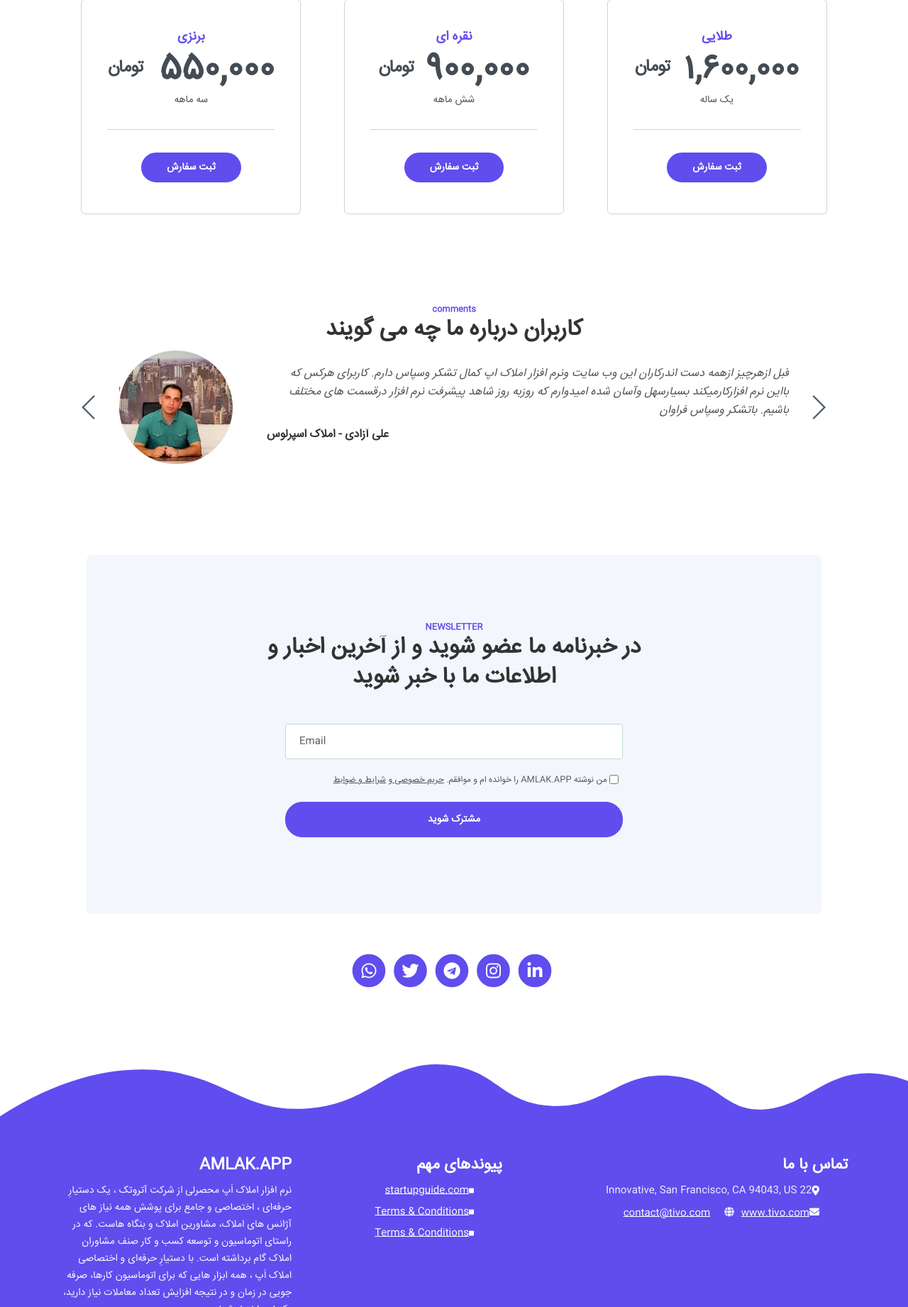
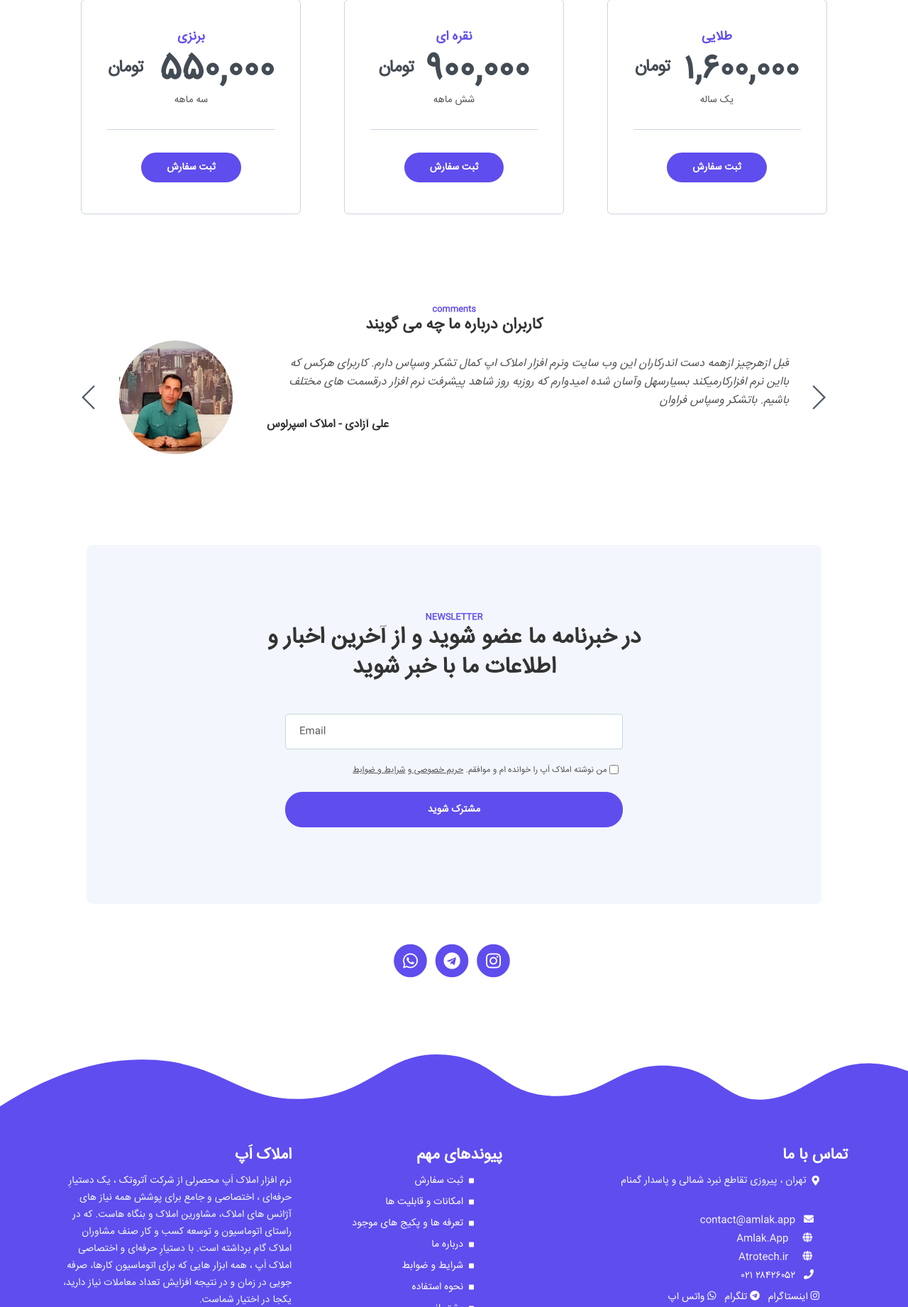
Before and after one commit to nimadorostkar/tivo, a Django app: page / in a window 1280 px wide. Shown: the part 4658-6500 px from the top of the page at 71% size. Run offline with Django 3.2, Linux system fonts and the light colour scheme; parts of the project's set-up code (start-up, migrations or seed data) failed here and were passed over; some libraries are stand-ins or nearby versions.

Commit message:
footer design done

```diff
--- a/templates/base.html
+++ b/templates/base.html
@@ -84,18 +84,9 @@
                           <a class="nav-link page-scroll" href="#details"> درباره ما </a>
                       </li>
 
-                      <!-- Dropdown Menu -->
-                      <li class="nav-item dropdown">
-                          <a class="nav-link dropdown-toggle page-scroll" href="#video" id="navbarDropdown" role="button" aria-haspopup="true" aria-expanded="false"> نحوه استفاده </a>
-                          <div class="dropdown-menu" aria-labelledby="navbarDropdown">
-                              <a class="dropdown-item" href="article-details.html"><span class="item-text">ARTICLE DETAILS</span></a>
-                              <div class="dropdown-items-divide-hr"></div>
-                              <a class="dropdown-item" href="terms-conditions.html"><span class="item-text">TERMS CONDITIONS</span></a>
-                              <div class="dropdown-items-divide-hr"></div>
-                              <a class="dropdown-item" href="privacy-policy.html"><span class="item-text">PRIVACY POLICY</span></a>
-                          </div>
+                      <li class="nav-item">
+                          <a class="nav-link page-scroll" href="#pricing"> پشتیبانی </a>
                       </li>
-                      <!-- end of dropdown menu -->
 
                       <li class="nav-item">
                           <a class="nav-link page-scroll" href="#pricing"> تعرفه ها </a>
@@ -105,7 +96,7 @@
                       <li class="nav-item dropdown">
                           <a class="nav-link dropdown-toggle page-scroll" href="#video" id="navbarDropdown" role="button" aria-haspopup="true" aria-expanded="false"> سایر صفحات </a>
                           <div class="dropdown-menu" aria-labelledby="navbarDropdown">
-                              <a class="dropdown-item" href="article-details.html"><span class="item-text">ARTICLE DETAILS</span></a>
+                              <a class="dropdown-item" href="article-details.html"><span class="item-text"> نحوه استفاده  </span></a>
                               <div class="dropdown-items-divide-hr"></div>
                               <a class="dropdown-item" href="terms-conditions.html"><span class="item-text">TERMS CONDITIONS</span></a>
                               <div class="dropdown-items-divide-hr"></div>
@@ -139,7 +130,7 @@
             <div class="row">
                 <div class="col-md-4">
                     <div class="footer-col first" dir="rtl" align="right">
-                        <h4> AMLAK.APP </h4>
+                        <h4>  املاک اَپ </h4>
                         <p class="p-small">
                            نرم افزار املاک اَپ محصرلی از شرکت <a href="http://www.Atrotech.ir" target="_blank" style="color:white;text-decoration: none;"> آتروتک </a> ، یک دستیارِ حرفه‌ای ، اختصاصی و جامع برای پوشش همه نیاز های آژانس های املاک، مشاورین املاک و بنگاه هاست. که در راستای اتوماسیون و توسعه کسب و کار صنف مشاوران املاک گام برداشته است. با دستیارِ حرفه‌ای و اختصاصی املاک اَپ ، همه ابزار هایی که برای اتوماسیون کارها، صرفه جویی در زمان و در نتیجه افزایش تعداد معاملات نیاز دارید، یکجا در اختیار شماست.
                         </p>
@@ -150,16 +141,32 @@
                         <h4> پیوندهای مهم </h4>
                         <ul class="list-unstyled li-space-lg p-small">
                             <li class="media">
-                                <i class="fas fa-square"></i>
-                                <div class="media-body">  <a class="white" href="#your-link"> startupguide.com </a> </div>
+                                <i class="fas fa-square"></i> &nbsp;&nbsp;
+                                <div class="media-body">  <a class="white" href="#your-link" style="color:white;text-decoration: none;"> ثبت سفارش </a> </div>
                             </li>
                             <li class="media">
-                                <i class="fas fa-square"></i>
-                                <div class="media-body"> <a class="white" href="terms-conditions.html"> Terms & Conditions </a> </div>
+                                <i class="fas fa-square"></i> &nbsp;&nbsp;
+                                <div class="media-body"> <a class="white" href="terms-conditions.html" style="color:white;text-decoration: none;"> امکانات و قابلیت ها </a> </div>
                             </li>
                             <li class="media">
-                                <i class="fas fa-square"></i>
-                                <div class="media-body"> <a class="white" href="terms-conditions.html"> Terms & Conditions </a> </div>
+                                <i class="fas fa-square"></i> &nbsp;&nbsp;
+                                <div class="media-body"> <a class="white" href="terms-conditions.html" style="color:white;text-decoration: none;"> تعرفه ها و پکیج های موجود </a> </div>
+                            </li>
+                            <li class="media">
+                                <i class="fas fa-square"></i> &nbsp;&nbsp;
+                                <div class="media-body"> <a class="white" href="terms-conditions.html" style="color:white;text-decoration: none;"> درباره ما </a> </div>
+                            </li>
+                            <li class="media">
+                                <i class="fas fa-square"></i> &nbsp;&nbsp;
+                                <div class="media-body"> <a class="white" href="terms-conditions.html" style="color:white;text-decoration: none;"> شرایط و ضوابط </a> </div>
+                            </li>
+                            <li class="media">
+                                <i class="fas fa-square"></i> &nbsp;&nbsp;
+                                <div class="media-body"> <a class="white" href="terms-conditions.html" style="color:white;text-decoration: none;"> نحوه استفاده </a> </div>
+                            </li>
+                            <li class="media">
+                                <i class="fas fa-square"></i> &nbsp;&nbsp;
+                                <div class="media-body"> <a class="white" href="terms-conditions.html" style="color:white;text-decoration: none;"> پشتیبانی </a> </div>
                             </li>
                         </ul>
                     </div>
@@ -169,12 +176,22 @@
                         <h4> تماس با ما </h4>
                         <ul class="list-unstyled li-space-lg p-small">
                             <li class="media">
-                                <i class="fas fa-map-marker-alt"></i>
-                                <div class="media-body">22 Innovative, San Francisco, CA 94043, US</div>
+                                <i class="fas fa-map-marker-alt"></i> &nbsp;&nbsp;
+                                <div class="media-body"> تهران ، پیروزی تقاطع نبرد شمالی و پاسدار گمنام </div>
                             </li>
                             <li class="media">
-                                <i class="fas fa-envelope"></i>
-                                <div class="media-body"><a class="white" href="mailto:contact@tivo.com">contact@tivo.com</a> <i class="fas fa-globe"></i><a class="white" href="#your-link">www.tivo.com</a></div>
+                                <div class="media-body">
+                                  <br>
+                                  &nbsp; <i class="fas fa-envelope"></i> &nbsp; <a class="white" style="color:white;text-decoration: none;" href="mailto:contact@tivo.com"> contact@amlak.app</a> <br>
+                                  <i class="fas fa-globe"></i>  <a class="white" style="color:white;text-decoration: none;" href="#your-link"> Amlak.App</a> <br>
+                                  <i class="fas fa-globe"></i>  <a class="white" style="color:white;text-decoration: none;" href="#your-link"> Atrotech.ir</a> <br>
+                                  &nbsp; <i class="fas fa-phone"></i> &nbsp; <a dir="ltr" class="white" style="color:white;text-decoration: none;" href="log-in.html"> ۰۲۱ ۲۸۴۲۶۰۵۲  </a>
+                                </div>
+                            </li>
+                            <li class="media"><br>
+                              <a href="#your-link" class="white" style="color:white;text-decoration: none;"> <i class="fab fa-instagram"></i> اینستاگرام</a> &nbsp;&nbsp;&nbsp;
+                              <a href="#your-link" class="white" style="color:white;text-decoration: none;"> <i class="fab fa-telegram"></i> تلگرام</a> &nbsp;&nbsp;&nbsp;
+                              <a href="#your-link" class="white" style="color:white;text-decoration: none;"> <i class="fab fa-whatsapp"></i> واتس اپ</a>
                             </li>
                         </ul>
                     </div>
--- a/templates/index.html
+++ b/templates/index.html
@@ -457,7 +457,7 @@
         <div class="row" dir="rtl" align="center">
             <div class="col-lg-12">
                 <div class="above-heading">comments</div>
-                <h2 class="h2-heading"> کاربران درباره ما چه می گویند </h2>
+                <h4 class="h2-heading"> کاربران درباره ما چه می گویند </h4>
             </div> <!-- end of col -->
         </div> <!-- end of row -->
 
@@ -554,7 +554,7 @@
                               <div class="help-block with-errors"></div>
                           </div>
                           <div class="form-group checkbox" dir="rtl" align="right">
-                              <input type="checkbox" id="nterms" value="Agreed-to-Terms" required> من نوشته AMLAK.APP را خوانده ام و موافقم. <a href="privacy-policy.html"> حریم خصوصی </a> و <a href="terms-conditions.html"> شرایط و ضوابط </a>
+                              <input type="checkbox" id="nterms" value="Agreed-to-Terms" required> من نوشته املاک اَپ را خوانده ام و موافقم. <a href="privacy-policy.html"> حریم خصوصی </a> و <a href="terms-conditions.html"> شرایط و ضوابط </a>
                               <div class="help-block with-errors"></div>
                           </div>
                           <div class="form-group">
@@ -581,12 +581,6 @@
                       <span class="fa-stack">
                           <a href="#your-link">
                               <i class="fas fa-circle fa-stack-2x"></i>
-                              <i class="fab fa-twitter fa-stack-1x"></i>
-                          </a>
-                      </span>
-                      <span class="fa-stack">
-                          <a href="#your-link">
-                              <i class="fas fa-circle fa-stack-2x"></i>
                               <i class="fab fa-telegram fa-stack-1x"></i>
                           </a>
                       </span>
@@ -594,12 +588,6 @@
                           <a href="#your-link">
                               <i class="fas fa-circle fa-stack-2x"></i>
                               <i class="fab fa-instagram fa-stack-1x"></i>
-                          </a>
-                      </span>
-                      <span class="fa-stack">
-                          <a href="#your-link">
-                              <i class="fas fa-circle fa-stack-2x"></i>
-                              <i class="fab fa-linkedin-in fa-stack-1x"></i>
                           </a>
                       </span>
                   </div> <!-- end of col -->
```
Also changed, not shown: core/static/images/customer-logo-1.png (deleted), core/static/images/customer-logo-2.png (deleted), core/static/images/customer-logo-3.png (deleted), core/static/images/customer-logo-4.png (deleted), core/static/images/customer-logo-5.png (deleted), core/static/images/customer-logo-6.png (deleted), core/static/images/details.png (deleted), core/static/images/features-1.png (deleted), core/static/images/features-2.png (deleted), core/static/images/features-3.png (deleted), core/static/images/header-software-app.png (deleted), core/static/images/testimonial-1.jpg (deleted), core/static/images/testimonial-2.jpg (deleted), core/static/images/testimonial-3.jpg (deleted), 1 more files, 2 other files.
